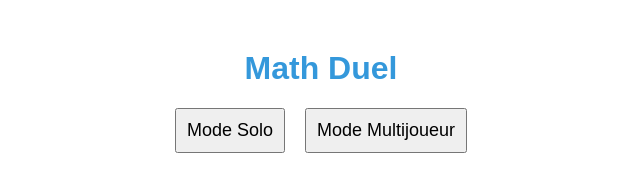
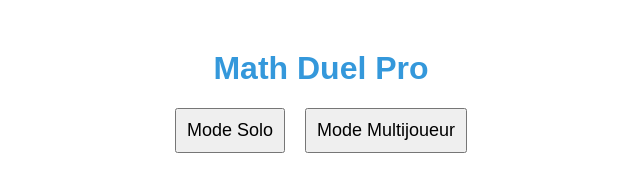
Before and after one commit to MathDuelPro/mathduelpro.github.io, a plain HTML site: page index.html in a window 1280 px wide. Shown: the whole page, without its empty margins (319-959 px from the left). Drawn offline with Linux system fonts and the light colour scheme.

Commit message:
Update index.html

```diff
--- a/index.html
+++ b/index.html
@@ -29,7 +29,7 @@
     </style>
 </head>
 <body>
-    <h1>Math Duel</h1>
+    <h1>Math Duel Pro</h1>
 
     <div id="modeButtons">
         <button class="modeButton" onclick="startSoloMode()">Mode Solo</button>
```
